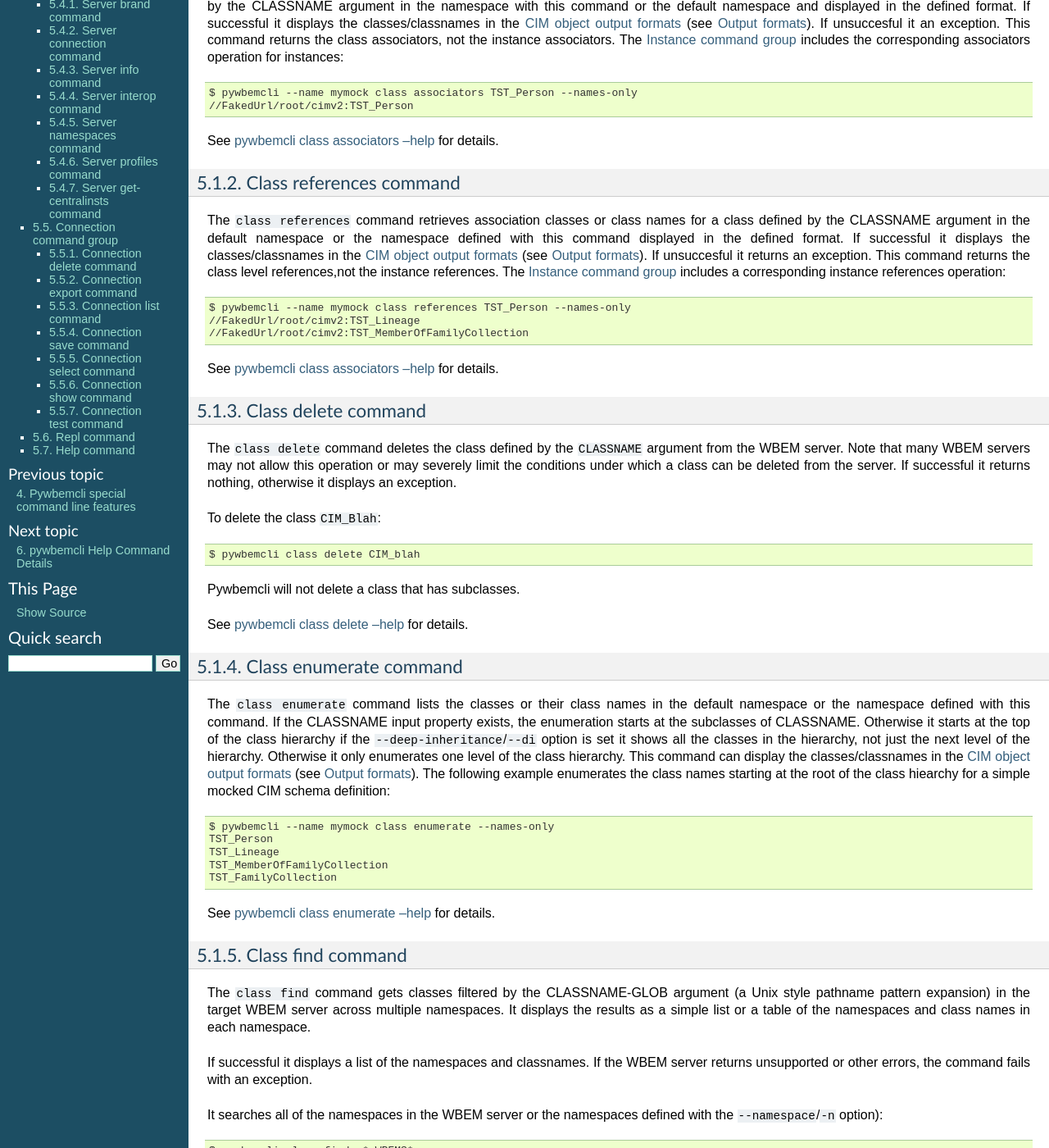
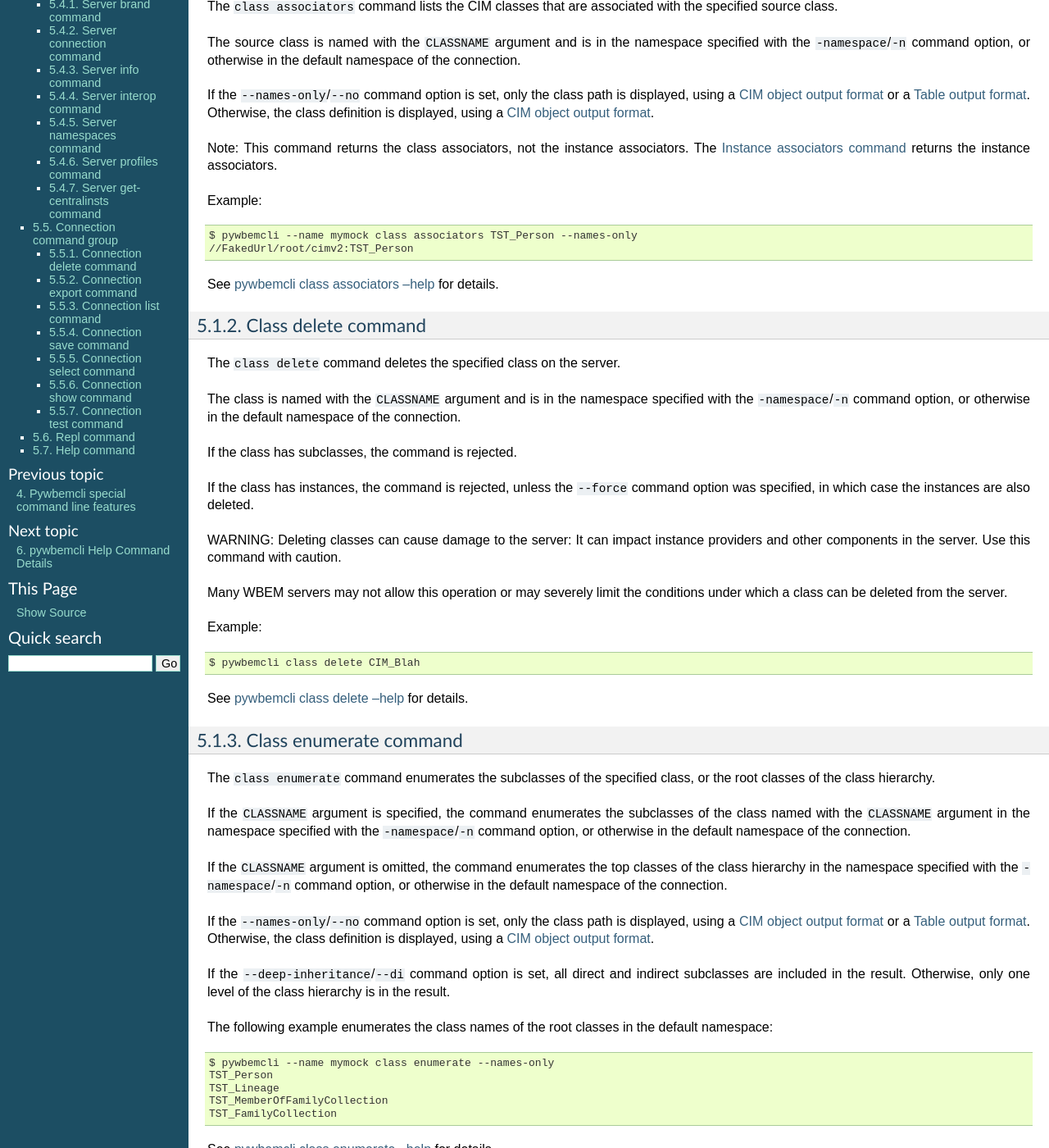
Before and after one commit to pywbem/pywbemtools, a Sphinx documentation site: the page built from docs/pywbemclicommands.rst, in a window 1280 px wide and 1400 px high, scrolled down 1021 px. Shown: the whole window at 82% size. Built offline with Sphinx 7.4.7, drawn with Linux system fonts in a browser that asks for light colours; the version number could not be read and is left out; some of the changed text lies outside the part shown.

Commit message:
This is a combination of 5 commits.
Docs: Improvements on class commands and terms in appendix

Details:

- Reworked the description of all commands in the class
  group in chapter 5.

- Renamed term "GLOB" to "Unix-style path name pattern" and
  improved its description.

- Added terms for each category of output format (CIM object,
  table, tree).

- Ordered class command sections alphabetically.

Signed-off-by: Andreas Maier <maiera@de.ibm.com>

```diff
--- a/docs/pywbemclicommands.rst
+++ b/docs/pywbemclicommands.rst
@@ -34,10 +34,9 @@
 Class command group
 -------------------
 
-The **class** command group defines commands that act on CIM classes. see
-:ref:`pywbemcli class --help`. This group includes the following commands:
+The **class** command group has commands that act on CIM classes.
 
-This group consists of the following commands:
+This group has the following commands:
 
 * :ref:`Class associators command` - List the classes associated with a class.
 * :ref:`Class delete command` - Delete a class.
@@ -48,21 +47,31 @@
 * :ref:`Class references command` - List the classes referencing a class.
 * :ref:`Class tree command` - Show the subclass or superclass hierarchy for a class.
 
+See :ref:`pywbemcli class --help`.
+
 
 .. _`Class associators command`:
 
 Class associators command
 ^^^^^^^^^^^^^^^^^^^^^^^^^
 
-The ``class associators`` command retrieves associated classes or class names if the
-(``--names-only``/``--no``) option is set for a class defined by the CLASSNAME
-argument in the namespace with this command or the default
-namespace and displayed in the defined format. If successful it displays the
-classes/classnames in the :term:`CIM object output formats` (see
-:ref:`Output formats`). If unsuccesful it an exception. This command
-returns the class associators, not the instance associators. The
-:ref:`Instance command group` includes the corresponding associators
-operation for instances:
+The ``class associators`` command lists the CIM classes that are associated
+with the specified source class.
+
+The source class is named with the ``CLASSNAME`` argument and is in the
+namespace specified with the ``-namespace``/``-n`` command option, or otherwise
+in the default namespace of the connection.
+
+If the ``--names-only``/``--no`` command option is set, only the class path is
+displayed,
+using a :term:`CIM object output format` or a :term:`Table output format`.
+Otherwise, the class definition is displayed,
+using a :term:`CIM object output format`.
+
+Note: This command returns the class associators, not the instance associators.
+The :ref:`Instance associators command` returns the instance associators.
+
+Example:
 
 .. code-block:: text
 
@@ -72,47 +81,34 @@
 See :ref:`pywbemcli class associators --help` for details.
 
 
-.. _`Class references command`:
-
-Class references command
-^^^^^^^^^^^^^^^^^^^^^^^^
-
-The ``class references`` command retrieves association classes or class names for a
-class defined by the CLASSNAME argument in the default namespace or the
-namespace defined with this command displayed in the defined format. If
-successful it displays the classes/classnames in the
-:term:`CIM object output formats` (see :ref:`Output formats`).
-If unsuccesful it returns an  exception. This command
-returns the class level references,not the instance references. The
-:ref:`Instance command group` includes a corresponding instance references
-operation:
-
-.. code-block:: text
-
-    $ pywbemcli --name mymock class references TST_Person --names-only
-    //FakedUrl/root/cimv2:TST_Lineage
-    //FakedUrl/root/cimv2:TST_MemberOfFamilyCollection
-
-See :ref:`pywbemcli class associators --help` for details.
-
-
 .. _`Class delete command`:
 
 Class delete command
 ^^^^^^^^^^^^^^^^^^^^
-The ``class delete`` command deletes the class defined by the ``CLASSNAME``
-argument from the WBEM server. Note that many WBEM servers may not allow this
-operation or may severely limit the conditions under which a class can be
-deleted from the server.  If successful it returns nothing, otherwise it
-displays an exception.
 
-To delete the class ``CIM_Blah``:
+The ``class delete`` command deletes the specified class on the server.
+
+The class is named with the ``CLASSNAME`` argument and is in the
+namespace specified with the ``-namespace``/``-n`` command option, or otherwise
+in the default namespace of the connection.
+
+If the class has subclasses, the command is rejected.
+
+If the class has instances, the command is rejected, unless the ``--force``
+command option was specified, in which case the instances are also deleted.
+
+WARNING: Deleting classes can cause damage to the server: It can impact
+instance providers and other components in the server. Use this command with
+caution.
+
+Many WBEM servers may not allow this operation or may severely limit
+the conditions under which a class can be deleted from the server.
+
+Example:
 
 .. code-block:: text
 
-    $ pywbemcli class delete CIM_blah
-
-Pywbemcli will not delete a class that has subclasses.
+    $ pywbemcli class delete CIM_Blah
 
 See :ref:`pywbemcli class delete --help` for details.
 
@@ -122,16 +118,31 @@
 Class enumerate command
 ^^^^^^^^^^^^^^^^^^^^^^^
 
-The ``class enumerate`` command lists the classes or their class names in the
-default namespace or the namespace defined with this command. If the CLASSNAME
-input property exists, the enumeration starts at the subclasses of CLASSNAME. Otherwise
-it starts at the top of the class hierarchy if the ``--deep-inheritance``/``--di``
-option is set it shows all the classes in the hierarchy, not just the next
-level of the hierarchy. Otherwise it only enumerates one level of the class
-hierarchy.  This command can display the classes/classnames in the :term:`CIM object
-output formats` (see :ref:`Output formats`). The following example enumerates
-the class names starting at the root of the class hiearchy for a simple mocked
-CIM schema definition:
+The ``class enumerate`` command enumerates the subclasses of the specified
+class, or the root classes of the class hierarchy.
+
+If the ``CLASSNAME`` argument is specified, the command enumerates the
+subclasses of the class named with the ``CLASSNAME`` argument in the
+namespace specified with the ``-namespace``/``-n`` command option, or otherwise
+in the default namespace of the connection.
+
+If the ``CLASSNAME`` argument is omitted, the command enumerates the top
+classes of the class hierarchy in the namespace specified with the
+``-namespace``/``-n`` command option, or otherwise in the default namespace of
+the connection.
+
+If the ``--names-only``/``--no`` command option is set, only the class path is
+displayed,
+using a :term:`CIM object output format` or a :term:`Table output format`.
+Otherwise, the class definition is displayed,
+using a :term:`CIM object output format`.
+
+If the ``--deep-inheritance``/``--di`` command option is set, all direct and
+indirect subclasses are included in the result. Otherwise, only one level of
+the class hierarchy is in the result.
+
+The following example enumerates the class names of the root classes in the
+default namespace:
 
 .. code-block:: text
 
@@ -149,17 +160,14 @@
 Class find command
 ^^^^^^^^^^^^^^^^^^
 
-The ``class find`` command gets classes filtered by the CLASSNAME-GLOB argument (a
-Unix style pathname pattern expansion) in the target WBEM server across
-multiple namespaces. It displays the results as a simple list or a table
-of the namespaces and class names in each namespace.
+The ``class find`` command lists classes with a class name that matches the
+:term:`Unix-style path name pattern` specified in the ``CLASSNAME-GLOB``
+argument in all namespaces of the connection, or otherwise in the specified
+namespaces if the ``-namespace``/``-n`` command option is specified one or more
+times.
 
-If successful it displays a list of the namespaces and classnames. If the
-WBEM server returns unsupported or other errors, the command fails with an
-exception.
-
-It searches all of the namespaces in the WBEM server or the namespaces defined
-with the ``--namespace``/``-n`` option):
+The command displays the namespaces and class names of the result using the
+``txt`` output format (default), or in a :term:`Table output format`.
 
 .. code-block:: text
 
@@ -212,16 +220,17 @@
 Class get command
 ^^^^^^^^^^^^^^^^^
 
-The ``class get`` command gets a single class defined by the required CLASSNAME
-argument in the default namespace or the namespace defined with this command
-and displays the returned object. If successul it displays the returned class,
-otherwise it displays the exception generated.  It can display the class using
-the :term:`CIM object output formats` (see :ref:`Output formats`). This command
-does not have a table based format.
+The ``class get`` command gets the specified class.
+
+The class is named with the ``CLASSNAME`` argument and is in the
+namespace specified with the ``-namespace``/``-n`` command option, or otherwise
+in the default namespace of the connection.
+
+The class definition is displayed using a :term:`CIM object output format`.
+This command does not support :term:`Table output format`.
 
 The following example shows getting the MOF representation of the class
-``CIM_Foo`` from a mock repository that is named mock1 in the
-:term:`connections file`:
+``CIM_Foo``:
 
 .. code-block:: text
 
@@ -268,16 +277,53 @@
 Class invokemethod command
 ^^^^^^^^^^^^^^^^^^^^^^^^^^
 
-The ``class invokemethod`` command invokes a CIM method defined for the CLASSNAME argument. This
-command executes the invokemethod with a class name, not an instance name
-and any input parameters for the InvokeMethod defined with the
-``--parameter``/``-p`` option. If successful it returns the method return
-value and output parameters received from the server. If unsuccessful it
-displays the exception generated. It displays the return value as an integer and
-any returned CIM parameters in the
-:term:`CIM object output formats` (see :ref:`Output formats`).
+The ``class invokemethod`` command invokes a CIM method on the specified class
+and displays the return value and any output parameters.
+
+The class is named with the ``CLASSNAME`` argument and is in the
+namespace specified with the ``-namespace``/``-n`` command option, or otherwise
+in the default namespace of the connection.
+
+Input parameters for the method can be specified with the ``--parameter``/``-p``
+command option, which can be specified multiple times.
+
+The return value and output parameters are displayed in the
+:term:`CIM object output format`.
+
+This command invokes a method on a class, not on an instance. To invoke a
+method on an instance, use the :ref:`instance invokemethod command`.
 
 See :ref:`pywbemcli class invokemethod --help` for details.
+
+
+.. _`Class references command`:
+
+Class references command
+^^^^^^^^^^^^^^^^^^^^^^^^
+
+The ``class references`` command lists the CIM classes that reference
+the specified source class.
+
+The source class is named with the ``CLASSNAME`` argument and is in the
+namespace specified with the ``-namespace``/``-n`` command option, or otherwise
+in the default namespace of the connection.
+
+If the ``--names-only``/``--no`` command option is set, only the class path is
+displayed,
+using a :term:`CIM object output format` or a :term:`Table output format`.
+Otherwise, the class definition is displayed,
+using a :term:`CIM object output format`.
+
+Note: This command returns the class references, not the instance references.
+The :ref:`Instance references command` returns the instance references.
+
+.. code-block:: text
+
+    $ pywbemcli --name mymock class references TST_Person --names-only
+    //FakedUrl/root/cimv2:TST_Lineage
+    //FakedUrl/root/cimv2:TST_MemberOfFamilyCollection
+
+See :ref:`pywbemcli class references --help` for details.
 
 
 .. _`Class tree command`:
@@ -285,10 +331,25 @@
 Class tree command
 ^^^^^^^^^^^^^^^^^^
 
-The ``class tree`` command display the class hierarchy as a tree for the namespace
-defined by ``-n / --namespace`` or the default namespace.  This command
-always outputs a tree format in ASCII defining the either the subclass or superclass
-hierarchy (``--superclasses`` option) of the class name input parameter as a tree:
+The ``class tree`` command displays the subclass or superclass hierarchy of the
+specified class.
+
+The class is named with the ``CLASSNAME`` argument and is in the
+namespace specified with the ``-namespace``/``-n`` command option, or otherwise
+in the default namespace of the connection.
+
+If ``CLASSNAME`` is omitted, the complete class hierarchy of the namespace is
+displayed.
+
+If the ``-superclasses`` command option is set, the specified class and its
+superclass ancestry up to the top-level class are displayed. Otherwise,
+the specified class and its subclass hierarchy are displayed.
+
+The class hierarchy (or ancestry) is always formatted in the
+:term:`Tree output format`; the ``--output-format``/``-o`` general option is
+ignored.
+
+Example:
 
 .. code-block:: text
 
@@ -297,9 +358,6 @@
      +-- CIM_Foo_sub
      |   +-- CIM_Foo_sub_sub
      +-- CIM_Foo_sub2
-
-This command ignores the ``--output-format``/``-o`` general option and
-always outputs the tree format.
 
 See :ref:`pywbemcli class tree --help` for details.
 
@@ -336,7 +394,7 @@
 command or the default namespace and displays it in the defined format. If successful it returns the
 instances or instance names associated with :term:`INSTANCENAME` otherwise it returns an
 exception generated by the response This command displays the returned instances
-or instance in the :term:`CIM object output formats` or the table formats` (see
+or instance in the :term:`CIM object output format` or :term:`Table output format` (see
 :ref:`Output formats`).:
 
 .. code-block:: text
@@ -368,7 +426,7 @@
 The ``instance count`` command returns acount of the number of CIM instances in the
 namespace defined by ``--namespace`` or the default namespace. The list of
 classes processed is filtered by the ``CLASSNAME-GLOB`` optional argument using
-using :term:`GLOB` .
+using a :term:`Unix-style path name pattern`.
 
 For example:
 
@@ -475,8 +533,8 @@
 The ``instance enumerate`` command enumerates instances or their paths defined by the CLASSNAME
 argument in the namespace defined by ``--namespace``/``-n`` or the general option
 ``--default-namespace``/``-d`` in the defined format. This command displays the
-returned instances or instance names in the :term:`CIM object output formats`
-or the table formats` (see :ref:`Output formats`).
+returned instances or instance names in the :term:`CIM object output format`
+or :term:`Table output format` (see :ref:`Output formats`).
 
 The following example returns a two instanced to an ``instance enumerate``
 command as MOF:
@@ -505,7 +563,7 @@
 argument from the default namespace or the namespace defined with the
 command displayed in the defined format. The form of :term:`INSTANCENAME` is
 determined by the ``--interactive`` option. It can display the returned
-instance in the :term:`CIM object output formats` or the table formats`
+instance in the :term:`CIM object output format` or :term:`Table output format`
 (see :ref:`Output formats`). Otherwise it returns the received exception.
 
 This example successfully retrieves the instance defined by the INSTANCENAME
@@ -572,7 +630,7 @@
 instance defined as the :term:`INSTANCENAME` input argument in the default
 namespace or the namespace defined with this command displayed in the
 defined format. It can display any returned instances in the
-:term:`CIM object output formats` or the table formats`
+:term:`CIM object output format` or :term:`Table output format`
 (see :ref:`Output formats`). Otherwise it returns the received exception.:
 
 .. code-block:: text
@@ -600,7 +658,7 @@
 
 It displays any instances returned in the defined formats or any exception
 returned.  It can display any returned instances in the
-:term:`CIM object output formats` or the table formats
+:term:`CIM object output format` or :term:`Table output format`
 (see :ref:`Output formats`).
 
 See :ref:`pywbemcli instance query --help` for details.
@@ -629,8 +687,8 @@
 The ``qualifier get`` command gets a single qualifier declaration defined by the ``QUALIFIERNAME``
 argument from the namespace in the target WBEM server defined with this
 command  or the default namespace and display in the defined output format.
-The output formats can be either one of the :term:`CIM object output formats`
-or the table formats` (see :ref:`Output formats`).
+The output formats can be either one of the :term:`CIM object output format`
+or :term:`Table output format` (see :ref:`Output formats`).
 
 The following example gets the ``Key`` qualifier declaration from the
 default namespace:
@@ -653,7 +711,7 @@
 The ``qualifier enumerate`` command  enumerates all qualifier declarations within the namespace
 defined with this command or the default namespace in the target WBEM
 server . The output formats can be either one  of the
-:term:`CIM object output formats` or the table formats`
+:term:`CIM object output format` or :term:`Table output format`
 (see :ref:`Output formats`).
 
 This example displays all of the qualifier declarations in the default
```
Also changed, not shown: docs/appendix.rst (+23 -8 lines).
